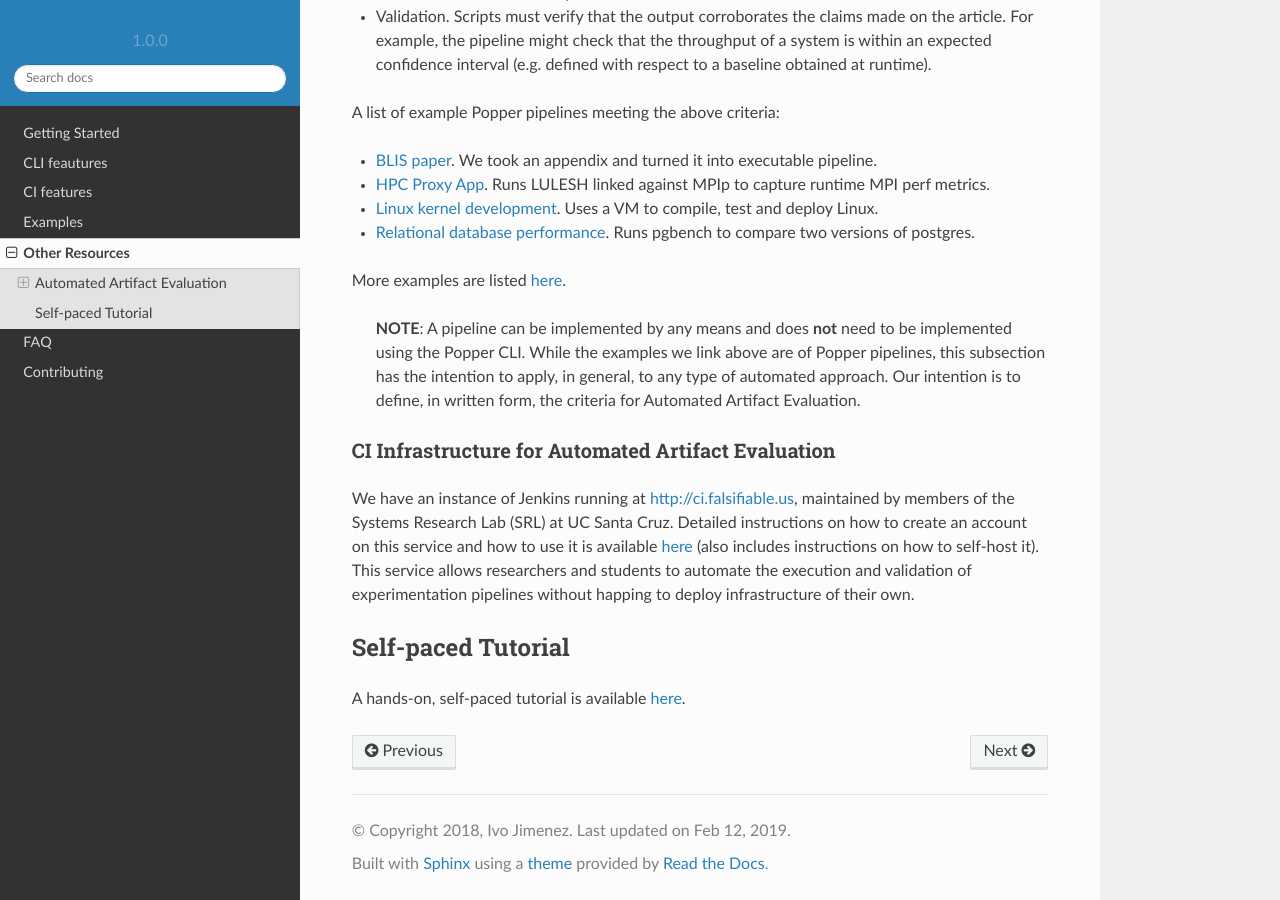
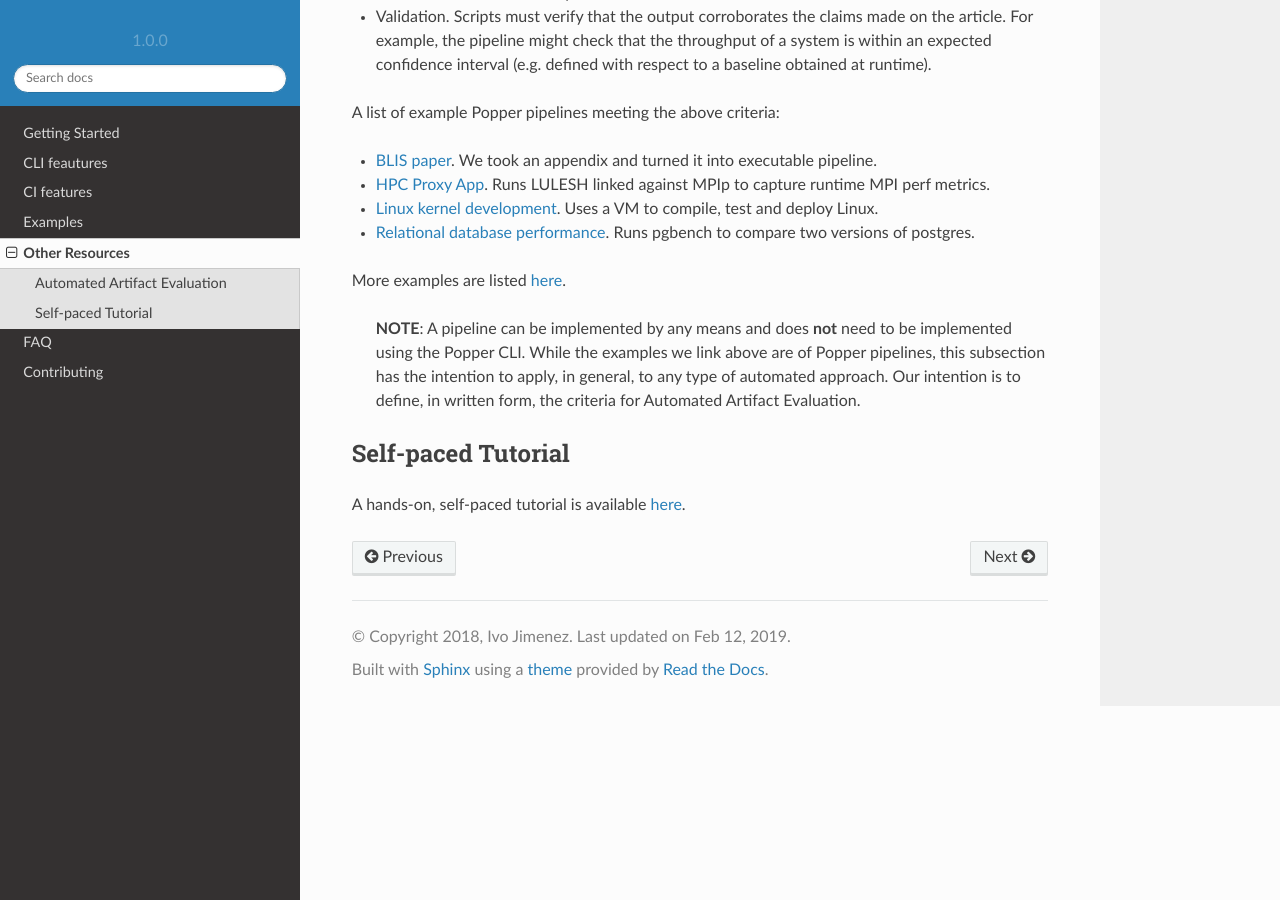
Before and after one commit to getpopper/popper, a Sphinx documentation site: the page built from docs/sections/other_resources.md, in a window 1280 px wide and 900 px high, scrolled down 1171 px. Built offline with Sphinx 7.4.7 and the Read the Docs theme 2.0.0, drawn with Linux system fonts in a browser that asks for light colours; pages that are not in the unit, such as notebooks, are missing from menus.

```diff
--- a/docs/sections/other_resources.md
+++ b/docs/sections/other_resources.md
@@ -89,18 +89,6 @@ More examples are listed [here](examples.html).
 > approach. Our intention is to define, in written form, the criteria
 > for Automated Artifact Evaluation.
 
-### CI Infrastructure for Automated Artifact Evaluation
-
-We have an instance of Jenkins running at <http://ci.falsifiable.us>,
-maintained by members of the Systems Research Lab (SRL) at UC Santa
-Cruz. Detailed instructions on how to create an account on this
-service and how to use it is available
-[here](https://popper.readthedocs.io/en/latest/ci/jenkins.html) (also
-includes instructions on how to self-host it). This service allows
-researchers and students to automate the execution and validation of
-experimentation pipelines without happing to deploy infrastructure of
-their own.
-
 ## Self-paced Tutorial
 
 A hands-on, self-paced tutorial is available
```
Also changed, not shown: README.md (+3 -4 lines).
